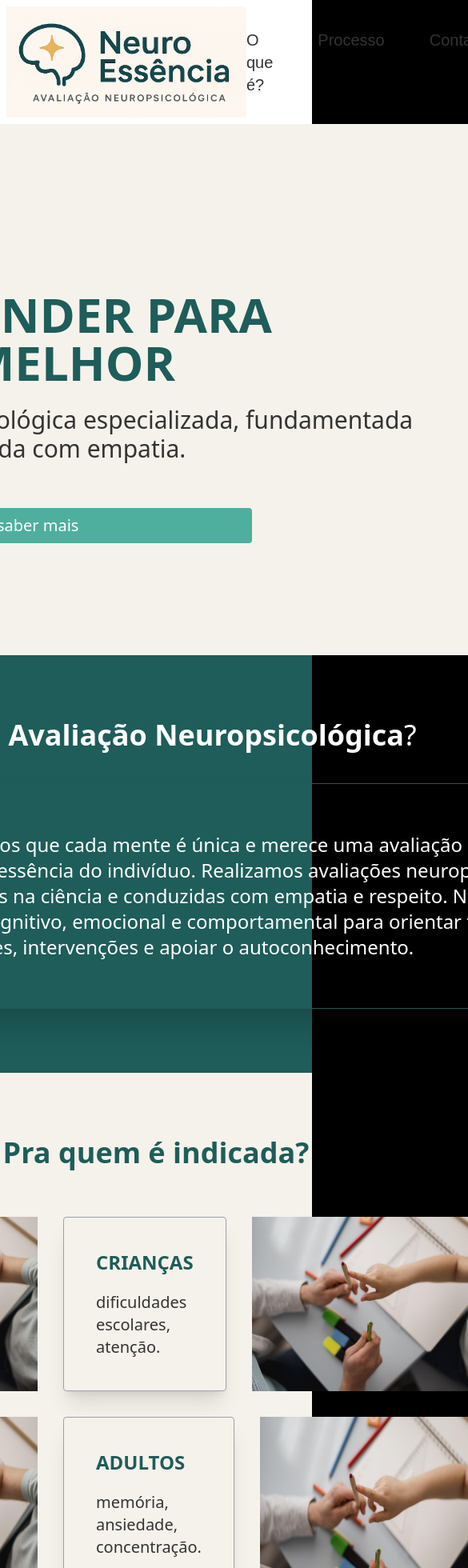
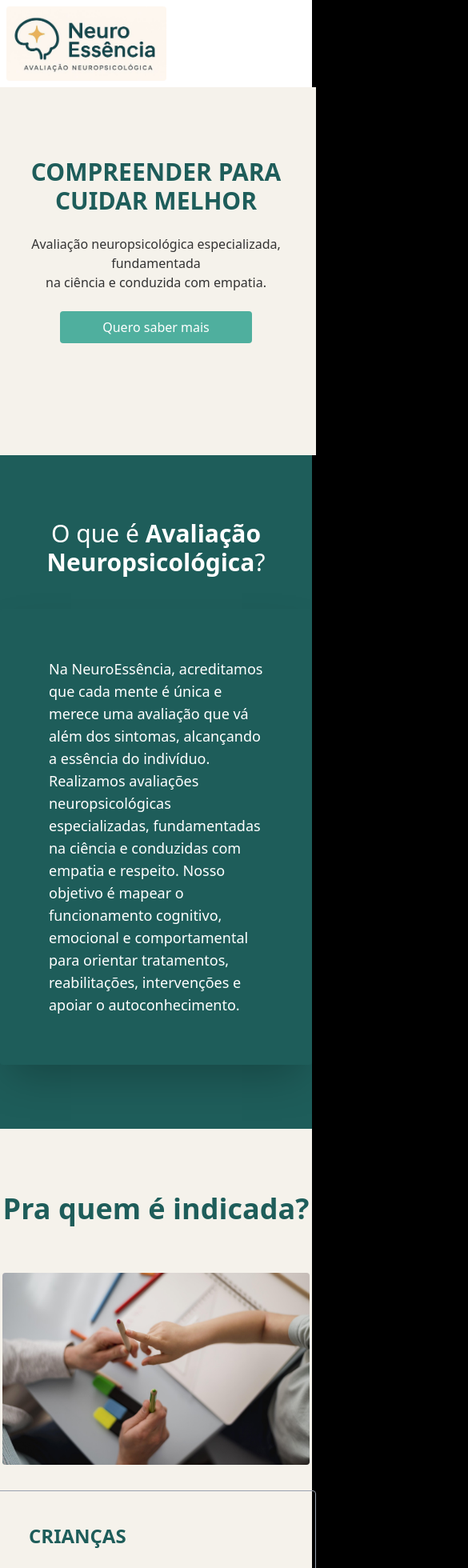
Before and after one commit to whitwander/neuroessencia, a Next.js app: page / in a window 390 px wide. Shown: the top 1960 px of the page at 80% size, 585 px wide, since content can reach past the window. Built offline with nearby package versions, Linux system fonts and the light colour scheme.

Commit message:
correção mobile

```diff
--- a/app/page.tsx
+++ b/app/page.tsx
@@ -4,62 +4,70 @@ export default function Home() {
   return (
     <div className="font-sans bg-fundo justify-items-center min-h-screen pb-20">
       <div className="pt-20 bg-fundo flex flex-col justify-center">
-        <div className="text-titulo flex flex-col gap-6 mb-5 mt-2 p-30 pb-30 w-300 place-self-center">
-          <h1 className='text-6xl font-semibold'>COMPREENDER PARA <br />CUIDAR MELHOR</h1>
-          <h2 className='text-3xl text-texto font-medium'>Avaliação neuropsicológica especializada, fundamentada <br />na ciência e conduzida com empatia.</h2>
-          <button className="bg-botao text-white w-150 p-2 rounded mt-8 text-xl hover:animate-pulse cursor-pointer">Quero saber mais</button>
+        <div className="text-titulo flex flex-col gap-6 mb-5 mt-2 lg:p-30 pb-30 lg:w-300 place-self-center">
+          <h1 className='lg:text-6xl text-3xl font-bold text-center'>COMPREENDER PARA <br />CUIDAR MELHOR</h1>
+          <h2 className='lg:text-3xl text-center w-100 lg:w-full text-texto font-medium'>Avaliação neuropsicológica especializada, fundamentada <br />na ciência e conduzida com empatia.</h2>
+          <button className="bg-botao w-60 self-center text-white lg:w-150 p-2 rounded lg:mt-8 lg:text-xl hover:animate-pulse cursor-pointer">Quero saber mais</button>
         </div>
       </div>
       <div className="bg-titulo w-full">
-        <div className="w-300 py-20 place-self-center flex flex-col gap-10 justify-self-center text-center">
-          <h1 className="text-4xl text-white">O que é <span className="font-semibold">Avaliação Neuropsicológica</span>?</h1>
+        <div className="lg:w-300 py-20 place-self-center flex flex-col gap-10 justify-self-center lg:text-center">
+          <h1 className="lg:text-4xl text-3xl text-center text-white">O que é <span className="font-semibold">Avaliação Neuropsicológica</span>?</h1>
           <div className="rounded border shadow-2xl border-titulo">
-            <p className="p-15 text-white text-2xl">Na NeuroEssência, acreditamos que cada mente é única e merece uma avaliação que vá além dos sintomas, alcançando a essência do indivíduo. Realizamos avaliações neuropsicológicas especializadas, fundamentadas na ciência e conduzidas com empatia e respeito. Nosso objetivo é mapear o funcionamento cognitivo, emocional e comportamental para orientar tratamentos, reabilitações, intervenções e apoiar o autoconhecimento.</p>
+            <p className="p-15 text-white lg:text-2xl text-lg">Na NeuroEssência, acreditamos que cada mente é única e merece uma avaliação que vá além dos sintomas, alcançando a essência do indivíduo. Realizamos avaliações neuropsicológicas especializadas, fundamentadas na ciência e conduzidas com empatia e respeito. Nosso objetivo é mapear o funcionamento cognitivo, emocional e comportamental para orientar tratamentos, reabilitações, intervenções e apoiar o autoconhecimento.</p>
           </div>
         </div>
       </div>
       <div className="w-full flex flex-col gap-5 mt-10 items-center">
         <h1 className="text-4xl mt-10 mb-10 text-titulo font-semibold">Pra quem é indicada?</h1>
         <div className="flex flex-col gap-8">
-          <div className="flex flex-row gap-8">
+          <div className="flex lg:flex-row flex-col gap-8">
+            <div className="relative w-full lg:w-300 self-center max-w-sm h-60">
               <Image
-              src={"/lapis.jpeg"}
+                src="/lapis.jpeg"
                 alt="Criança escolhendo cor do lápis"
-              width={300}
-              height={200}
+                fill
+                className="object-cover rounded"
               />
+            </div>
             <div className="bg- p-10 flex flex-col w-100 border rounded border-gray-400 gap-5 shadow-xl">
               <h1 className="font-bold text-2xl text-titulo">CRIANÇAS</h1>
               <p className="text-xl text-texto">dificuldades escolares, atenção.</p>
             </div>
+            <div className="relative w-full lg:w-300 self-center items-center max-w-sm h-60">
               <Image
-              src={"/lapis.jpeg"}
+                src="/lapis.jpeg"
                 alt="Criança escolhendo cor do lápis"
-              width={300}
-              height={200}
+                fill
+                className="object-cover rounded"
               />
+            </div>
             <div className="bg- p-10 flex flex-col w-100 border rounded border-gray-400 gap-5 shadow-xl">
               <h1 className="font-bold text-2xl text-titulo">ADOLESCENTES</h1>
               <p className="text-xl text-texto">desempenho acadêmico, comportamento.</p>
             </div>
           </div>
-          <div className="flex flex-row gap-8">
+          <div className="flex lg:flex-row flex-col gap-8">
+            <div className="relative w-full lg:w-300 self-center max-w-sm h-60">
               <Image
-              src={"/lapis.jpeg"}
+                src="/lapis.jpeg"
                 alt="Criança escolhendo cor do lápis"
-              width={300}
-              height={200}
+                fill
+                className="object-cover rounded"
               />
+            </div>
             <div className="bg- p-10 flex flex-col w-100 border rounded border-gray-400 gap-5 shadow-xl">
               <h1 className="font-bold text-2xl text-titulo">ADULTOS</h1>
               <p className="text-xl text-texto">memória, ansiedade, concentração.</p>
             </div>
+            <div className="relative w-full lg:w-300 self-center max-w-sm h-60">
               <Image
-              src={"/lapis.jpeg"}
+                src="/lapis.jpeg"
                 alt="Criança escolhendo cor do lápis"
-              width={300}
-              height={200}
+                fill
+                className="object-cover rounded"
               />
+            </div>
             <div className="bg- p-10 flex flex-col w-100 border rounded border-gray-400 gap-5 shadow-xl">
               <h1 className="font-bold text-2xl text-titulo">IDOSOS</h1>
               <p className="text-xl text-texto">avaliação cognitiva, suspeita de demência.</p>
@@ -71,32 +79,32 @@ export default function Home() {
         <div>
           <h1 className="text-4xl mt-10 mb-10 text-titulo font-semibold text-center">O que investigamos?</h1>
 
-          <ul className="list-disc list-inside text-xl space-y-4">
-            <li className="bg-titulo text-white p-4 rounded-xl shadow-xl">
+          <ul className="list-disc list-inside lg:text-xl space-y-4">
+            <li className="bg-titulo text-white p-4 rounded-xl shadow-xl w-90 lg:w-full font-semibold">
               Transtorno do neurodesenvolvimento: TEA, TDAH, TOD.
             </li>
-            <li className="bg-titulo text-white p-4 rounded-xl shadow-xl">
+            <li className="bg-titulo text-white p-4 rounded-xl shadow-xl w-90 lg:w-full font-semibold">
               Altas habilidades, Superdotação.
             </li>
-            <li className="bg-titulo text-white p-4 rounded-xl shadow-xl">
+            <li className="bg-titulo text-white p-4 rounded-xl shadow-xl w-90 lg:w-full font-semibold">
               Transtorno da aprendizagem.
             </li>
-            <li className="bg-titulo text-white p-4 rounded-xl shadow-xl">
+            <li className="bg-titulo text-white p-4 rounded-xl shadow-xl w-90 lg:w-full font-semibold">
               Dislexia.
             </li>
-            <li className="bg-titulo text-white p-4 rounded-xl shadow-xl">
+            <li className="bg-titulo text-white p-4 rounded-xl shadow-xl w-90 lg:w-full font-semibold">
               Discalculia.
             </li>
-            <li className="bg-titulo text-white p-4 rounded-xl shadow-xl">
+            <li className="bg-titulo text-white p-4 rounded-xl shadow-xl w-90 lg:w-full font-semibold">
               Disgrafia.
             </li>
-            <li className="bg-titulo text-white p-4 rounded-xl shadow-xl">
+            <li className="bg-titulo text-white p-4 rounded-xl shadow-xl w-90 lg:w-full font-semibold">
               Deficiência Intelectual, atraso global do desenvolvimento, declínio cognitivo.
             </li>
-            <li className="bg-titulo text-white p-4 rounded-xl shadow-xl">
+            <li className="bg-titulo text-white p-4 rounded-xl shadow-xl w-90 lg:w-full font-semibold">
               Alzheimer e outras demências.
             </li>
-            <li className="bg-titulo text-white p-4 rounded-xl shadow-xl">
+            <li className="bg-titulo text-white p-4 rounded-xl shadow-xl w-90 lg:w-full font-semibold">
               Ansiedade e Depressão.
             </li>
           </ul>
@@ -104,7 +112,7 @@ export default function Home() {
       </div>
 
       <div className="bg-titulo w-full flex flex-col">
-        <div className="bg-white w-3xl self-center mt-20 mb-20 p-15 shadow-2xl rounded">
+        <div className="bg-white lg:w-3xl self-center mt-20 mb-20 p-15 shadow-2xl rounded">
           <h1 className="text-3xl font-extrabold text-titulo mb-8">COMO FUNCIONA O PROCESSO:</h1>
           <div className="flex flex-col gap-2 text-texto text-lg">
             <p><strong>Etapa 1:</strong> Entrevista inicial – levantamento de história, queixas e objetivos.</p>
@@ -114,7 +122,7 @@ export default function Home() {
             <p className="mb-4"><strong>Etapa 5:</strong> Laudo final – documento técnico com recomendações.</p>
             <p>Duração média: 4 a 5 encontros.</p>
             <p>Formato: presencial (cidade) ou online.</p>
-            <button className="bg-botao text-white w-150 p-2 rounded mt-8 text-xl hover:animate-pulse cursor-pointer">Agendar agora</button>
+            <button className="bg-botao text-white lg:w-150 p-2 rounded mt-8 text-xl hover:animate-pulse cursor-pointer">Agendar agora</button>
           </div>
         </div>
       </div>
--- a/components/header.tsx
+++ b/components/header.tsx
@@ -2,19 +2,22 @@ import Image from 'next/image'
 
 export default function Header() {
     return (
-        <div className="bg-white w-full flex flex-row p-2 justify-around align-middle">
-            <Image
-                src="/logo.jpeg"
-                width={300}
-                height={300}
-                alt="Logo Neuro Essência"
-            />
-            <div className='self-center flex flex-row gap-14 text-xl'>
+        <div className="bg-white w-full flex flex-row p-2 lg:justify-around justify-center align-middle">
+            <div className="relative w-full max-w-sm">
+                <Image
+                    src="/logo.jpeg"
+                    alt="Criança escolhendo cor do lápis"
+                    width={200}
+                    height={100}
+                    className="object-cover rounded"
+                />
+            </div>
+            <div className='hidden self-center lg:flex flex-row gap-14 text-xl'>
                 <a className='text-texto hover:text-destaque' href="#">O que é?</a>
                 <a className='text-texto hover:text-destaque' href="#">Processo</a>
                 <a className='text-texto hover:text-destaque' href="#">Contato</a>
             </div>
-            <button className='rounded bg-botao h-1px p-4 self-center hover:bg-titulo cursor-pointer hover:animate-pulse text-white text-xl'>Agende sua avaliação</button>
+            <button className='hidden lg:block rounded bg-botao h-1px self-center p-2 hover:bg-titulo cursor-pointer hover:animate-pulse text-white text-lg lg:text-xl'>Agende sua avaliação</button>
         </div>
     )
 }
```
Lines whose indentation alone changed are shown as unchanged.
